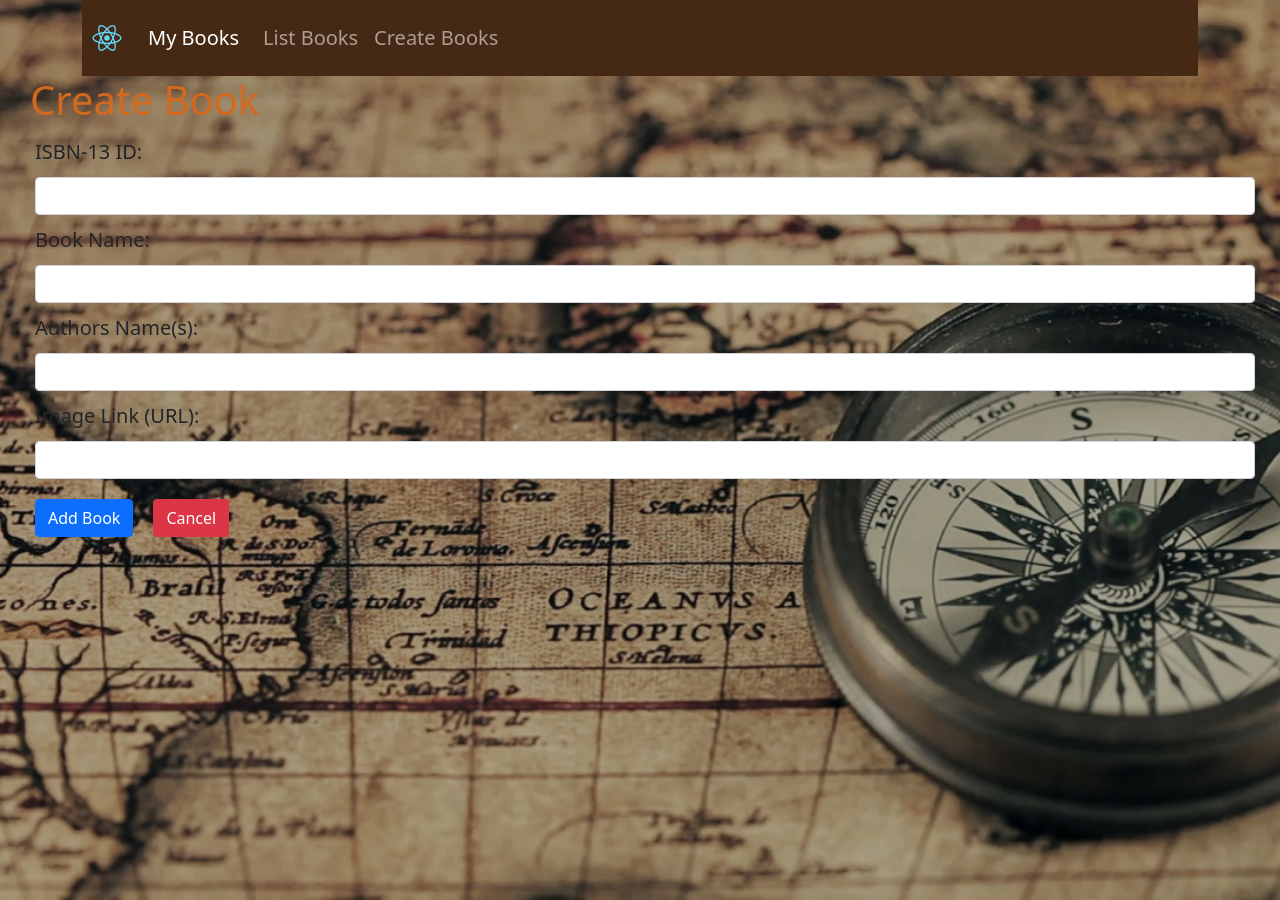
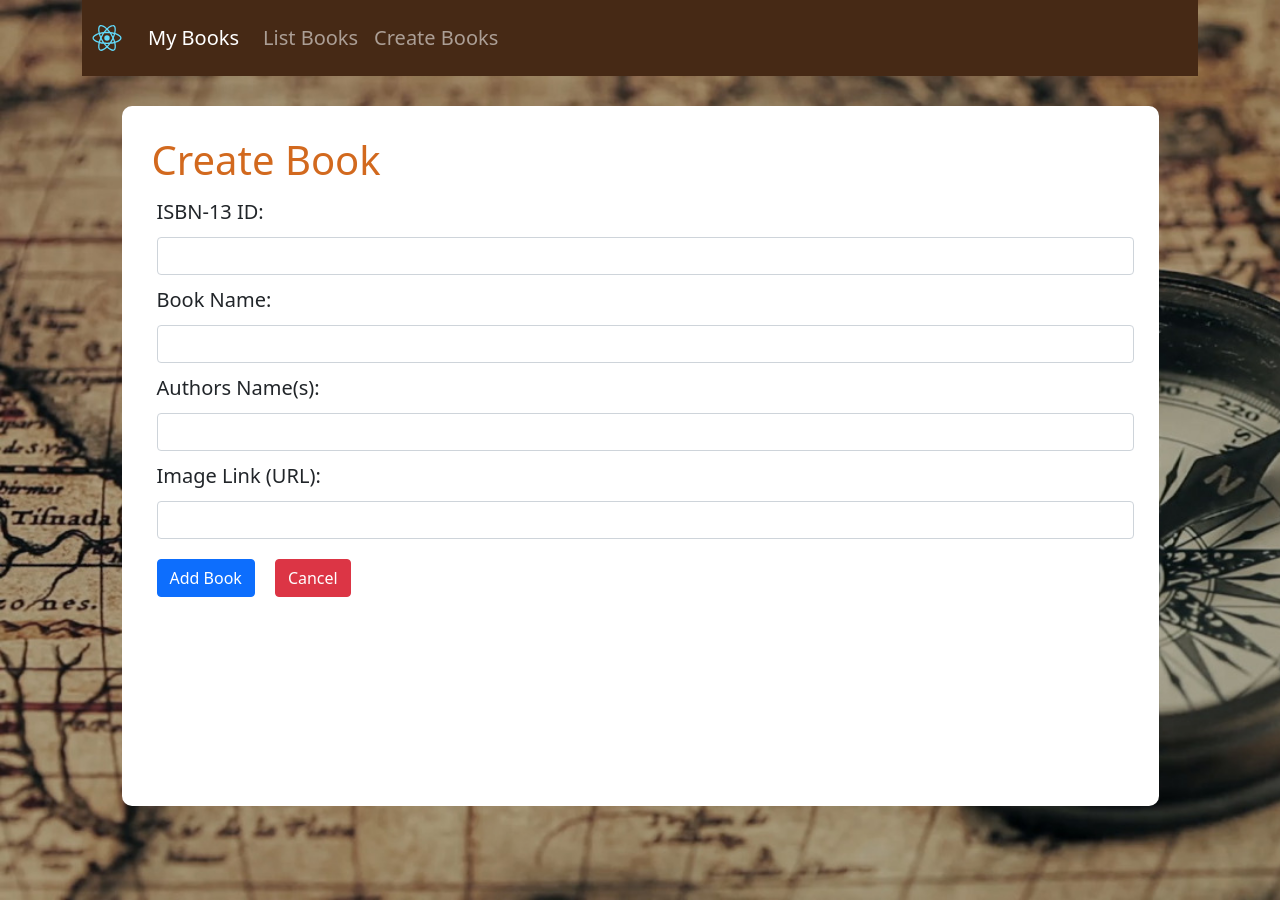
Before and after one commit to nefilem/booklistapi, a React (Create React App) app: page /books/create in a window 1280 px wide. Built offline with nearby package versions, Linux system fonts and the light colour scheme.

Commit message:
style for create

```diff
--- a/src/pages/BooksInsert.jsx
+++ b/src/pages/BooksInsert.jsx
@@ -85,6 +85,7 @@ class BooksInsert extends Component {
         const { isbn13, bookname, authorsname, imagelink } = this.state
         return (
             <Wrapper>
+            <div style={{ height: 700, width: '85%', margin: '30px auto', background:'white', padding:'30px',borderRadius:'10px' }}>
                 <Title>Create Book</Title>
 
                 <Label>ISBN-13 ID: </Label>
@@ -117,6 +118,7 @@ class BooksInsert extends Component {
 
                 <Button onClick={this.handleIncludeBook}>Add Book</Button>
                 <CancelButton href={'/books/list'}>Cancel</CancelButton>
+        </div>
             </Wrapper>
         )
     }
```
